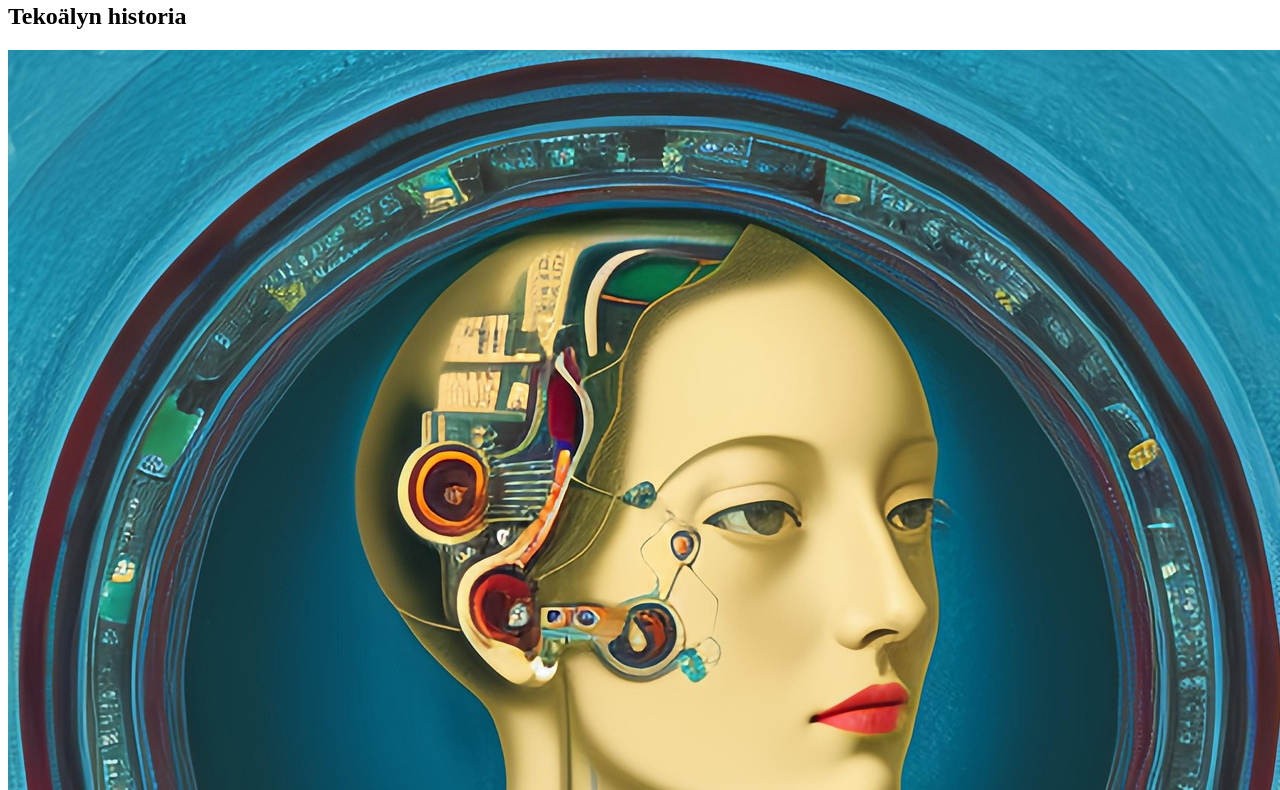
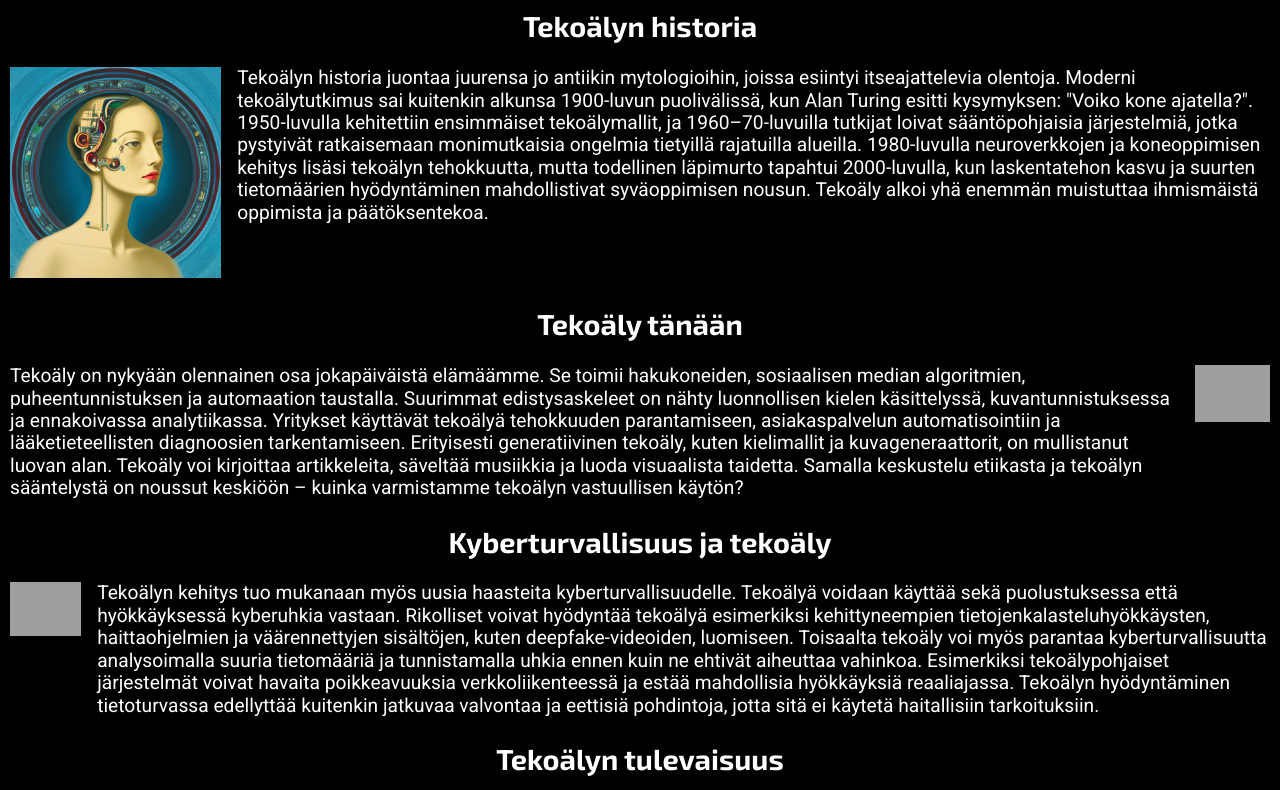
Before and after one commit to henkilot/AI, a plain HTML site: page aifuture.html in a window 1280 px wide. Shown: the part 77-867 px from the top of the page. Drawn offline with Linux system fonts and the light colour scheme; grey boxes are pictures that could not be loaded; files whose address does not match are found by name.

Commit message:
vielä css korjaus

```diff
--- a/aifuture.html
+++ b/aifuture.html
@@ -1,7 +1,7 @@
 <!DOCTYPE html>
 <html lang="fi">
 <head>
-  <link rel="stylesheet" href="./css/ollintyylit.css">
+  <link rel="stylesheet" href="./css/aifuture.css">
     <meta charset="UTF-8">
     <meta name="viewport" content="width=device-width, initial-scale=1.0">
     <title>Tekoäly eilen, tänään ja huomenna</title>
```
